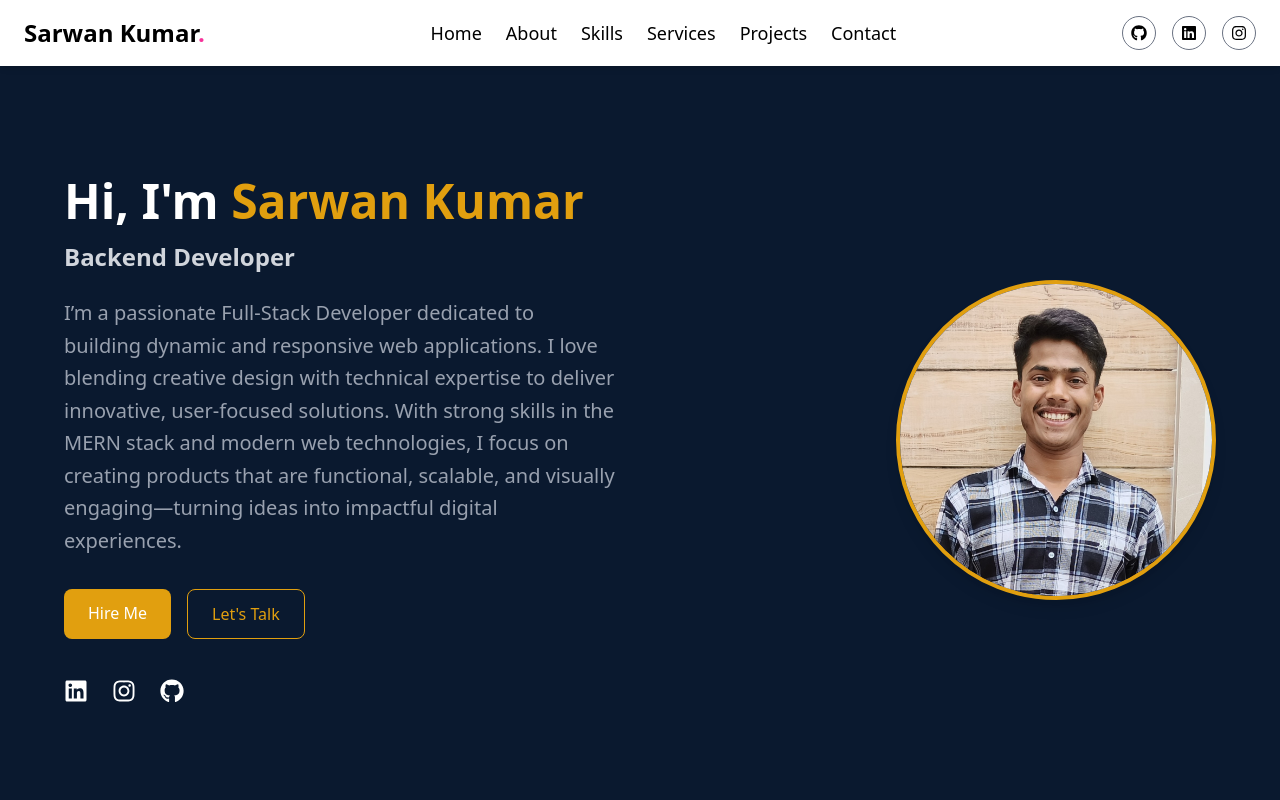
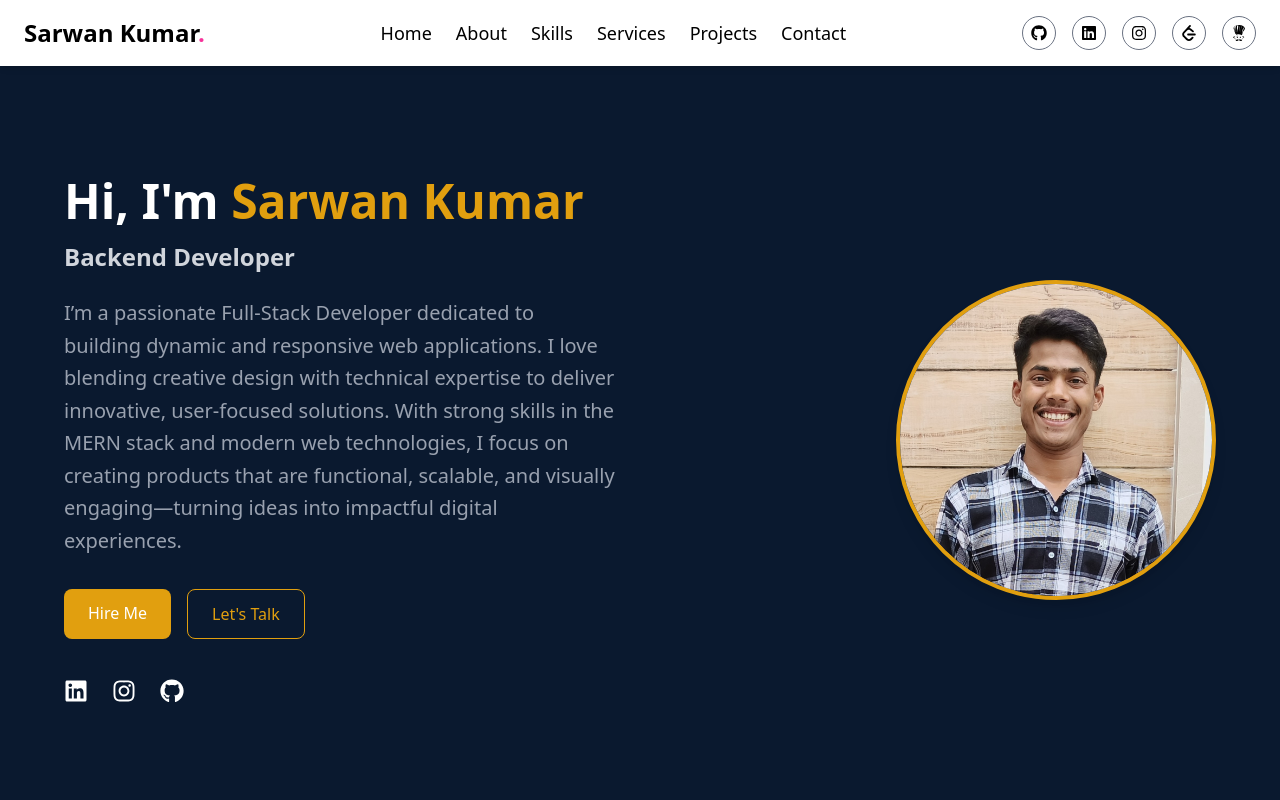
Before and after one commit to Sarwan72/portfolio_sarwan, a React (Vite) app: page / in a window 1280 px wide. Shown: the top 800 px of the page. Built offline with nearby package versions, Linux system fonts and the light colour scheme.

Commit message:
init add leetcode and codechef account

```diff
--- a/src/components/Header.jsx
+++ b/src/components/Header.jsx
@@ -1,5 +1,7 @@
 import React, { useState, useEffect } from "react";
 import { FaGithub, FaLinkedin, FaInstagram } from "react-icons/fa";
+import { SiLeetcode, SiCodechef } from "react-icons/si";
+
 // import { BsSun, BsMoon } from "react-icons/bs";
 
 function Header() {
@@ -31,7 +33,9 @@ function Header() {
     { icon: <FaGithub />, url: "https://github.com/sarwan72" },
     { icon: <FaLinkedin />, url: "https://www.linkedin.com/in/sarwan-kumar-5a5658258/" },
     { icon: <FaInstagram />, url: "https://www.instagram.com/_sarwan_6364/" },
-  ];
+    { icon: <SiLeetcode /> , url: "https://leetcode.com/u/Sarwan72/"},
+    { icon: < SiCodechef /> , url: "https://www.codechef.com/users/hareram72"},
+  ]
 
   const handleScroll = (id) => {
     const section = document.getElementById(id);
```
